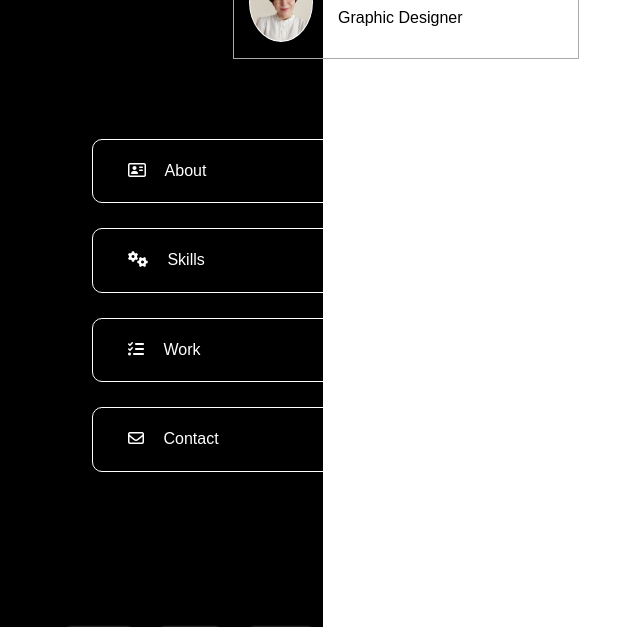
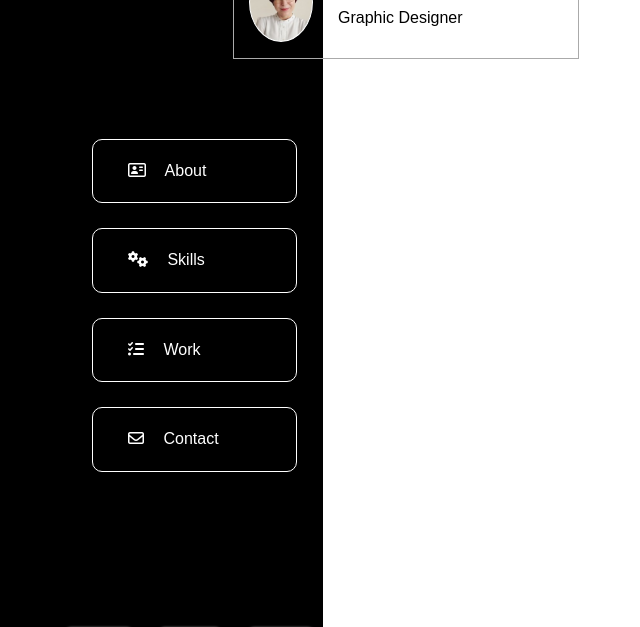
Before and after one commit to nusretbutunay/elifbutunay, a plain HTML site: page index.html in a window 1280 px wide. Shown: the part 101-728 px from the top of the page, without its empty margins (125-765 px from the left). Drawn offline with Linux system fonts and the light colour scheme.

Commit message:
new template

```diff
--- a/scss/main.scss
+++ b/scss/main.scss
@@ -47,7 +47,7 @@ body {
           margin: 25px;
           border: 1px solid $second-color;
           border-radius: 10px;
-          width: 250px;
+          width: 16vw;
           color: $second-color;
           font-family: "Open-sans", sans-serif;
 
```
Also changed, not shown: css/main.css.
